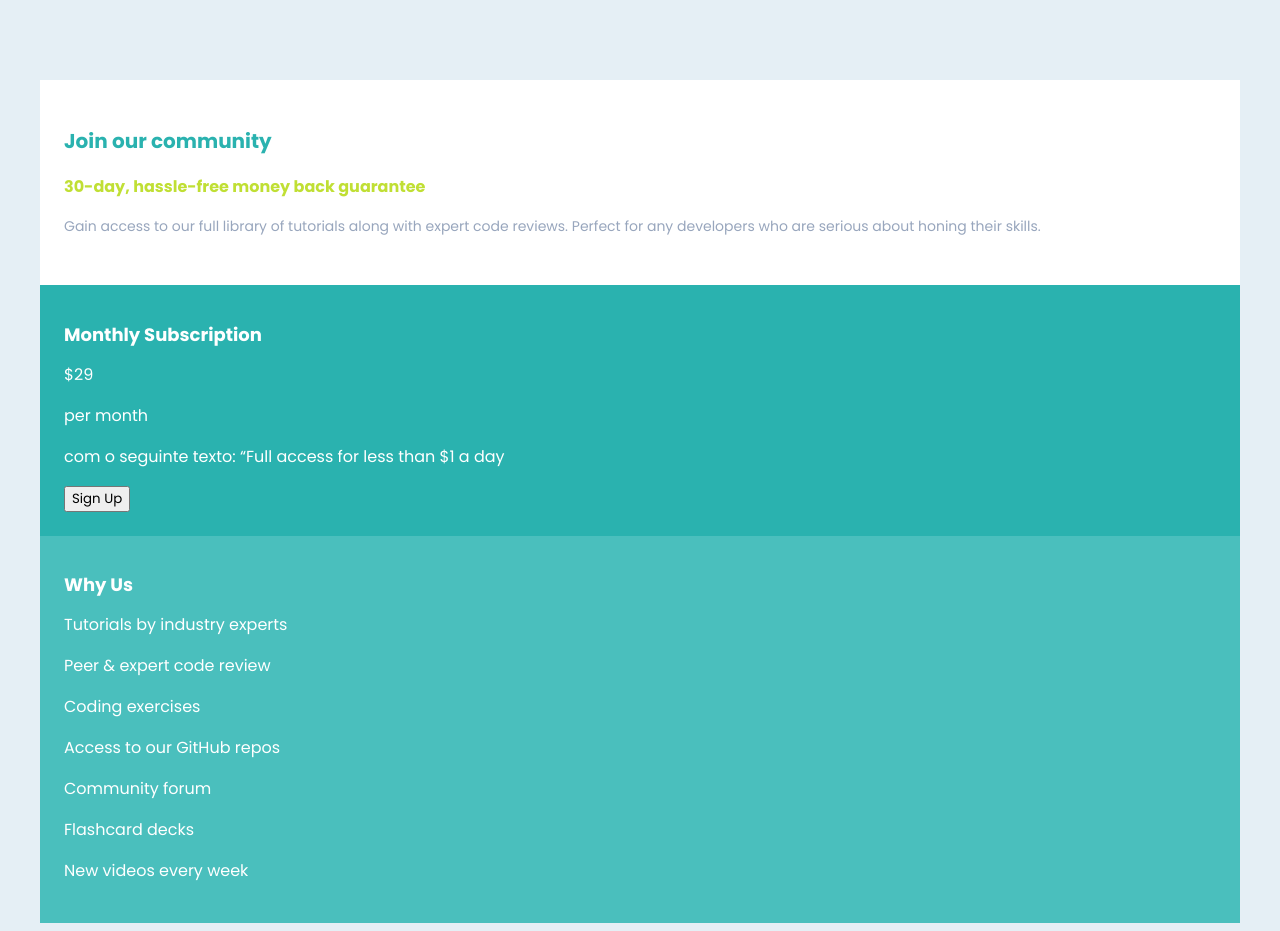
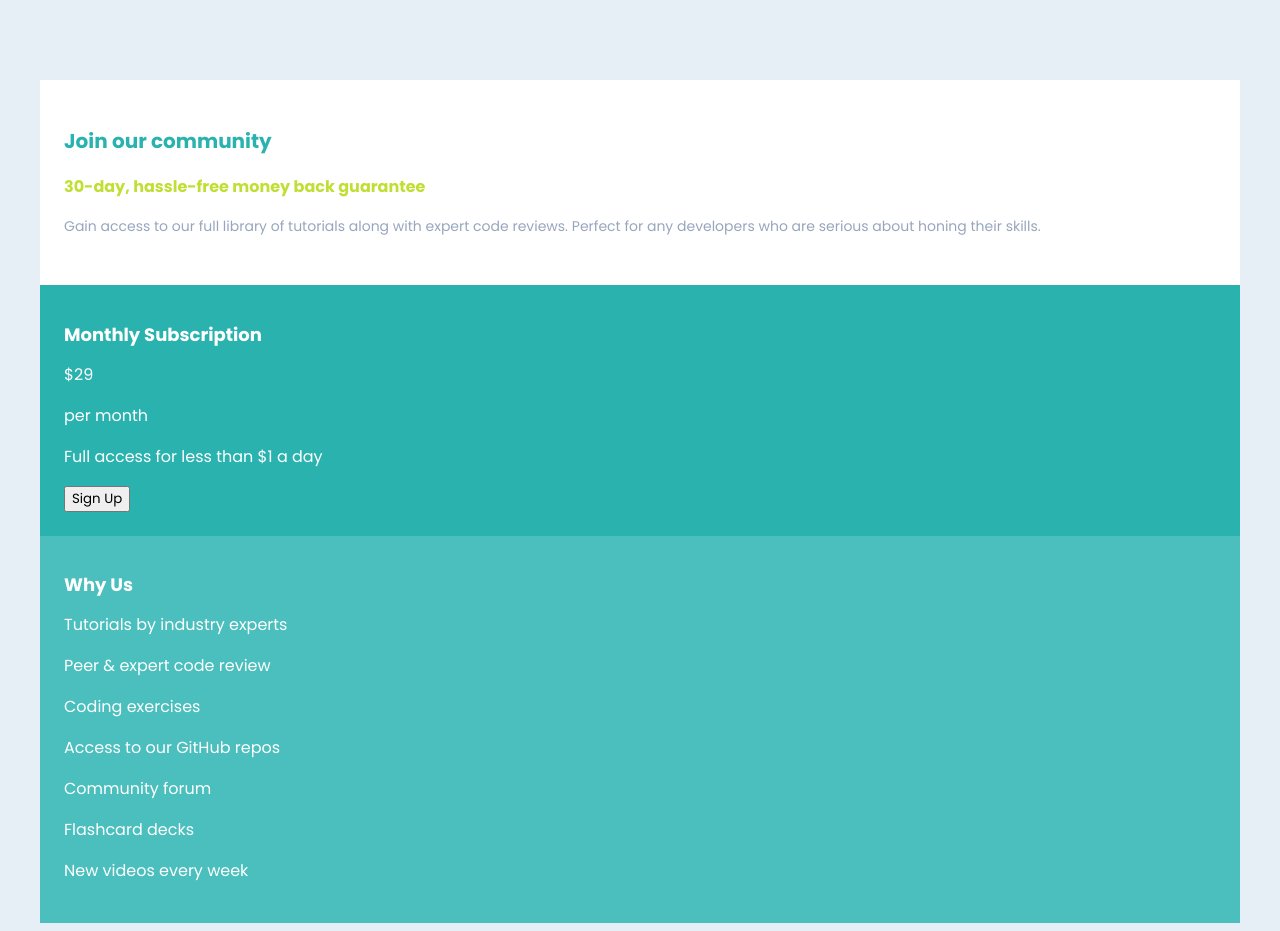
Before and after one commit to rafa-gomes-2007/price, a plain HTML site: page index.html in a window 1280 px wide. Drawn offline with Linux system fonts and the light colour scheme.

Commit message:
corrigido

```diff
--- a/index.html
+++ b/index.html
@@ -23,7 +23,7 @@
                 <h2>Monthly Subscription</h2>
                 <p>$29</p>
                 <p>per month</p>
-                <p> com o seguinte texto: “Full access for less than $1 a day</p>
+                <p>Full access for less than $1 a day</p>
                 <a href=""><input type="button" value="Sign Up"></a>
             </section>
             <section class="direitinha">
```
